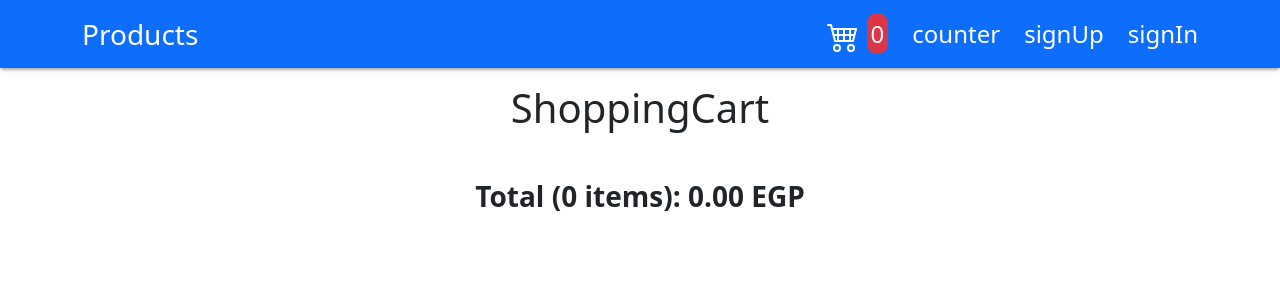
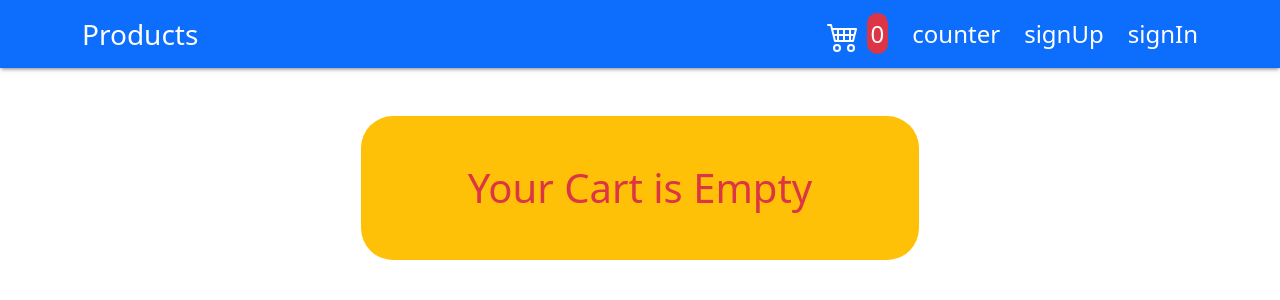
Before and after one commit to AhmedAbdElfatahAhmed/React-E-Commerce, a React (Create React App) app: page /cart in a window 1280 px wide. Shown: the top 300 px of the page. Built offline with nearby package versions, Linux system fonts and the light colour scheme.

Commit message:
handle bug in add to cart

```diff
--- a/src/components/ProductsList/index.jsx
+++ b/src/components/ProductsList/index.jsx
@@ -3,7 +3,7 @@ import Card from "react-bootstrap/Card";
 import { Link } from "react-router-dom";
 import "./productsList.css";
 import axios from "axios";
-import { useDispatch } from "react-redux";
+import { useDispatch, useSelector } from "react-redux";
 import { addToCart } from "../redux/cartSlice";
 const ProductList = () => {
   const [Products, setProducts] = useState([]);
@@ -20,6 +20,10 @@ const ProductList = () => {
   const addProductTocart = (item) => {
     dispatch(addToCart(item));
   };
+  const isProductAdded = useSelector((state) => state.cartStore.isItemAdded);
+  const itemsAdded = useSelector((state) => state.cartStore.cartList);
+  const pdoductIds = itemsAdded.map((item) => item.id);
+
   return (
     <div className="container">
       <div className="Products-list row">
@@ -43,7 +47,12 @@ const ProductList = () => {
                       View Details
                     </Link>
                     <button
-                      onClick={() => addProductTocart(product)}
+                      disabled={
+                        isProductAdded && pdoductIds.includes(product.id)
+                      }
+                      onClick={() => {
+                        addProductTocart(product);
+                      }}
                       className="btn btn-success ms-5"
                     >
                       Add to cart
--- a/src/components/ShoppingCart/index.jsx
+++ b/src/components/ShoppingCart/index.jsx
@@ -16,7 +16,16 @@ const ShoppingCart = () => {
   return (
     <div className="text-center">
       <div className="container">
-        <h1 className="fs-1 mb-5">ShoppingCart</h1>
+        {cartList.length ? (
+          <h6 className="fw-bold d-inline-block p-3 border border-3 text-secondary fs-3 mb-3">
+            Total ({cartCounter} items): {totalPrice.toFixed(2)} EGP
+          </h6>
+        ) : (
+          <h1 className="mt-5 bg-warning text-danger w-50 m-auto rounded-5 py-5">
+            Your Cart is Empty
+          </h1>
+        )}
+
         <div className="row">
           <div className="offset-md-2 col-md-8 ">
             {cartList.map((item) => {
@@ -45,9 +54,6 @@ const ShoppingCart = () => {
             })}
           </div>
         </div>
-        <h6 className="fw-bold fs-3 mb-3">
-          Total ({cartCounter} items): {totalPrice.toFixed(2)} EGP
-        </h6>
       </div>
     </div>
   );
--- a/src/components/redux/cartSlice.js
+++ b/src/components/redux/cartSlice.js
@@ -14,8 +14,17 @@ export const cartSlice = createSlice({
     addToCart: (state, action) => {
       const addedItem = action.payload;
       state.cartCounter += 1;
-      state.cartList.push(addedItem);
+      const itemIndex = state.cartList.findIndex(
+        (item) => item.id === addedItem.id
+      );
+      if (itemIndex >= 0) {
+        state.isItemAdded = false;
+      } else {
+        state.cartList.push(addedItem);
+        state.isItemAdded = true;
+      }
       state.totalPrice += addedItem.price;
+      // console.log(state.isItemAdded)
     },
     removeFromCart: (state, action) => {
       state.cartCounter -= 1;
```
